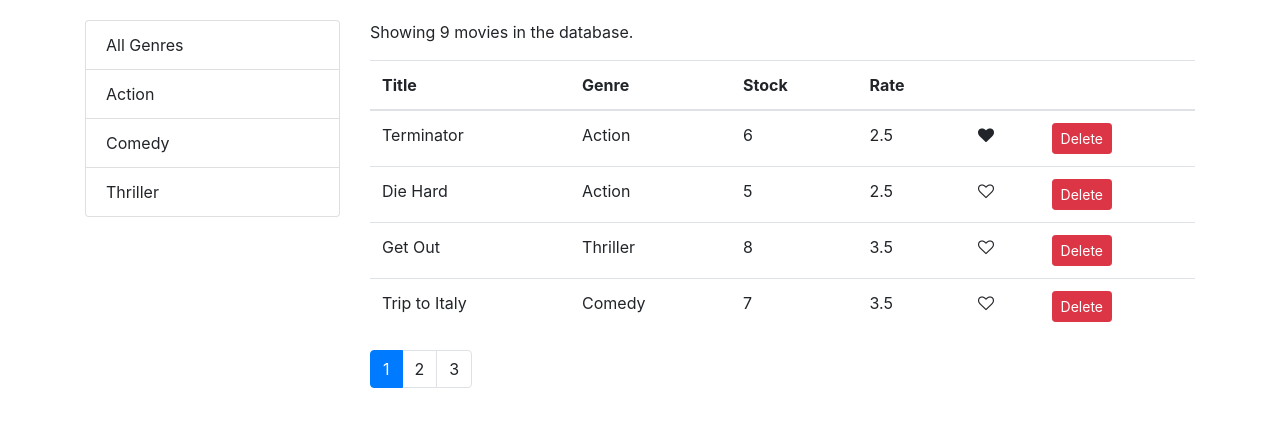
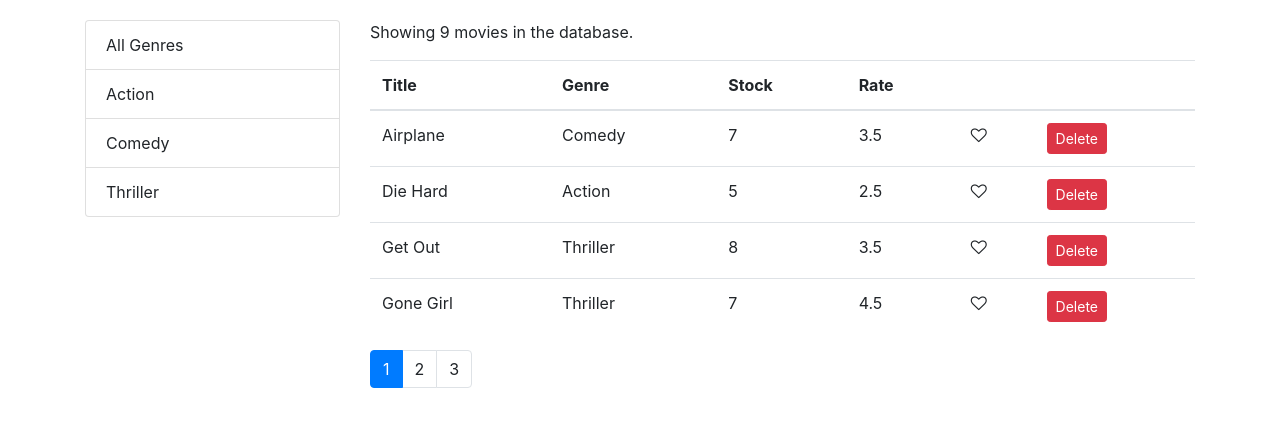
Before and after one commit to aeonincode/vidly, a React (Create React App) app: page / in a window 1280 px wide. Shown: the top 426 px of the page. Built offline with nearby package versions, Linux system fonts and the light colour scheme.

Commit message:
implementing sorting

```diff
--- a/src/components/movies.jsx
+++ b/src/components/movies.jsx
@@ -5,6 +5,7 @@
 import { getMovies } from '../services/fakeMovieService';
 import { getGenres } from '../services/fakeGenreService';
 import { paginate } from '../utils/paginate';
+import _ from 'lodash';
 
 class Movies extends Component {
   state = {
@@ -12,6 +13,7 @@
     genres: [],
     currentPage: 1,
     pageSize: 4,
+    sortColumn: { path: 'title', order: 'asc' },
   };
 
   componentDidMount() {
@@ -43,7 +45,14 @@
   };
 
   handleSort = (path) => {
-    console.log(path);
+    const sortColumn = { ...this.state.sortColumn };
+    if (sortColumn.path === path)
+      sortColumn.order = sortColumn.order === 'asc' ? 'desc' : 'asc';
+    else {
+      sortColumn.path = path;
+      sortColumn.order = 'asc';
+    }
+    this.setState({ sortColumn });
   };
 
   render() {
@@ -51,6 +60,7 @@
     const {
       pageSize,
       currentPage,
+      sortColumn,
       selectedGenre,
       movies: allMovies,
     } = this.state;
@@ -62,7 +72,9 @@
         ? allMovies.filter((m) => m.genre._id === selectedGenre._id)
         : allMovies;
 
-    const movies = paginate(filtered, currentPage, pageSize);
+    const sorted = _.orderBy(filtered, [sortColumn.path], [sortColumn.order]);
+
+    const movies = paginate(sorted, currentPage, pageSize);
 
     return (
       <div className='row'>
```
